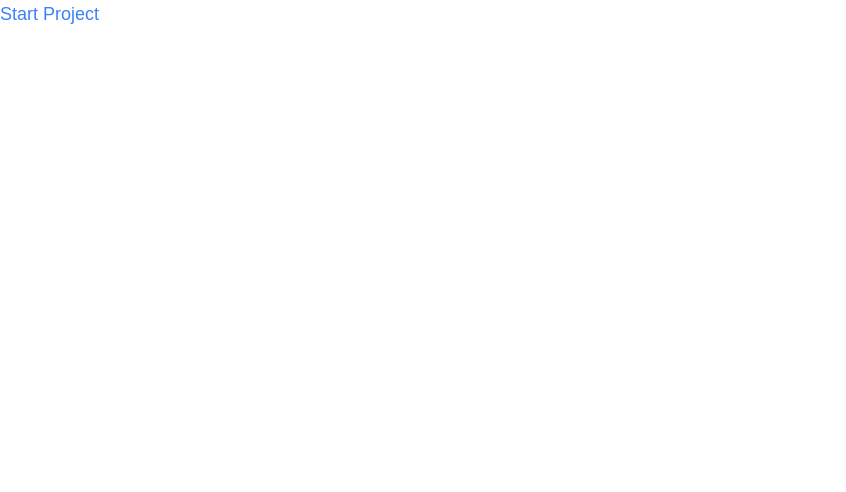
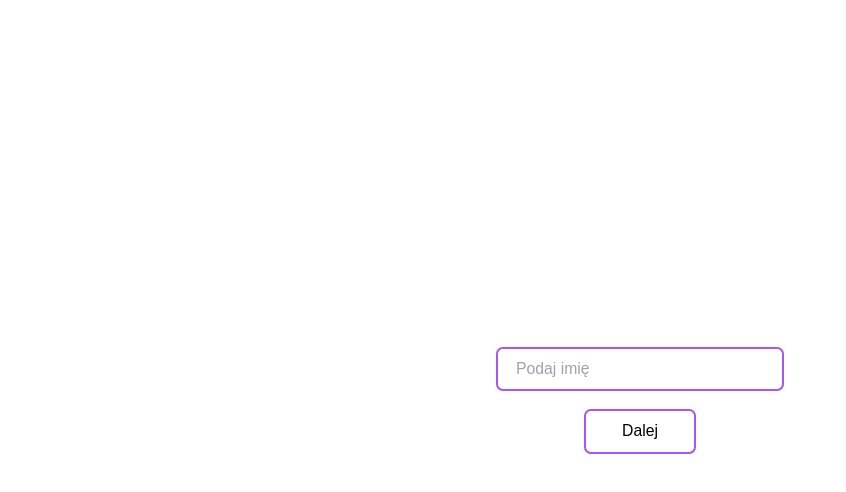
Before and after one commit to JAKUBSAJKO/Back-to-2010-NBA-Final, a React (Create React App) app: page /introduce/user in a window 1280 px wide. Shown: the top 492 px of the page, without its empty margins (0-846 px from the left). Built offline with nearby package versions, Linux system fonts and the light colour scheme.

Commit message:
[BT2010NF-001]: Create components for phase 1 like introduction, info, user, rules and start. Setup router for phase 1.

```diff
--- a/package.json
+++ b/package.json
@@ -12,6 +12,8 @@
     "@types/react-dom": "^18.0.9",
     "react": "^18.2.0",
     "react-dom": "^18.2.0",
+    "react-icons": "^4.7.1",
+    "react-router-dom": "^6.5.0",
     "react-scripts": "5.0.1",
     "typescript": "^4.9.4",
     "web-vitals": "^2.1.4"
--- a/src/App.tsx
+++ b/src/App.tsx
@@ -1,8 +1,25 @@
+import { BrowserRouter as Router, Routes, Route } from "react-router-dom";
+
+import Introduction from "./pages/Introduction";
+import { Info } from "./pages/introduce/Info";
+import { User } from "./pages/introduce/User";
+import { Roles } from "./pages/introduce/Roles";
+import { Start } from "./pages/introduce/Start";
+import { routes } from "./routes/routes";
+
 const App = () => {
   return (
-    <div className="text-blue-500">
-      <h1>Start Project</h1>
-    </div>
+    <Router>
+      <div>
+        <Routes>
+          <Route index element={<Introduction />} />
+          <Route path={routes.info} element={<Info />} />
+          <Route path={routes.user} element={<User />} />
+          <Route path={routes.roles} element={<Roles />} />
+          <Route path={routes.start} element={<Start />} />
+        </Routes>
+      </div>
+    </Router>
   );
 };
 
--- /dev/null
+++ b/src/components/UserForm/UserForm.tsx
@@ -0,0 +1,29 @@
+import { useRef } from "react";
+import { useNavigate } from "react-router-dom";
+
+export const UserForm = () => {
+  const username = useRef<HTMLInputElement>(null);
+  const navigate = useNavigate();
+
+  const handleSubmit = () => {
+    console.log(username.current?.value);
+    navigate("/introduce/roles");
+  };
+
+  return (
+    <form
+      onSubmit={handleSubmit}
+      className="max-w-xl flex flex-col justify-center items-center gap-4"
+    >
+      <input
+        ref={username}
+        type="text"
+        name="username"
+        placeholder="Podaj imię"
+        className="w-64 px-4 py-2 border-2 border-purple-500 rounded-md text-sm"
+        required
+      />
+      <button className="btn-outline">Dalej</button>
+    </form>
+  );
+};
--- a/src/index.css
+++ b/src/index.css
@@ -28,3 +28,7 @@
     display: block;
   }
 }
+
+.btn-outline {
+  @apply border-2 border-purple-500 px-8 py-2 rounded-md transition-all hover:bg-purple-500 text-sm font-medium hover:text-yellow-300;
+}
--- /dev/null
+++ b/src/pages/Introduction.tsx
@@ -0,0 +1,18 @@
+import { Link } from "react-router-dom";
+
+import Logo from "../assets/images/logo.png";
+import { routes } from "../routes/routes";
+
+export default function Introduction() {
+  return (
+    <div className="w-full h-screen flex flex-col justify-center items-center gap-8">
+      <h1 className="text-4xl font-semibold uppercase">
+        Back to 2010 NBA Final
+      </h1>
+      <img src={Logo} alt="" width={296} />
+      <Link to={routes.info} className="btn-outline">
+        Start
+      </Link>
+    </div>
+  );
+}
--- /dev/null
+++ b/src/pages/introduce/Info.tsx
@@ -0,0 +1,23 @@
+import { Link } from "react-router-dom";
+
+import { routes } from "../../routes/routes";
+
+export const Info = () => {
+  return (
+    <div className="w-full h-screen flex flex-col justify-center items-center gap-4">
+      <p className="max-w-xl border-2 border-purple-500 rounded-md p-8">
+        Cofnijmy się do roku 2010. Jesteśmy w hali Staples Center, Los Angeles,
+        Kalifornia. Finał pomiędzy Los Angeles Lakers a Boston Celtics
+        największymi drużynami tej ligi w całej historii. Stan finału 3-3, więc
+        zaraz odbędzie się decytujące starcie o puchar Larry'ego O'Briena.
+        Jesteś rezerwowym drużyny z Los Angeles. Na rozgrzewce twój kolega z
+        zespółu Metta World Peace'a doznaje kontuzji. Do pierwszej piątki trener
+        wybiera Ciebie. Twoim zadaniem jest wejść w buty Metta World Peace,
+        który zdobył wtedy 18 punktów.
+      </p>
+      <Link to={routes.user} className="btn-outline">
+        Dalej
+      </Link>
+    </div>
+  );
+};
--- /dev/null
+++ b/src/pages/introduce/Roles.tsx
@@ -0,0 +1,44 @@
+import { BsFillArrowRightSquareFill } from "react-icons/bs";
+import { GiOldMicrophone } from "react-icons/gi";
+import { Link } from "react-router-dom";
+
+import { routes } from "../../routes/routes";
+
+const rules = [
+  { text: "Quiz składa się z 10 pytań." },
+  {
+    text: "Przed każdym pytaniem decydujesz na jakie pytanie chcesz odpowiedzieć.",
+  },
+  { text: "Pytanie łatwe = 2 punkty." },
+  { text: "Pytanie trudne = 3 punkty." },
+  { text: "Zła odpowiedź = nie zdobywasz punktu." },
+  { text: "Aby wygrać mecz potrzebujesz zdobyć 18 punktów." },
+  { text: "Remis oznacza porażkę, więc musisz zdobyć 18 punktów." },
+];
+
+export const Roles = () => {
+  return (
+    <div className="w-full h-screen flex flex-col justify-center items-center gap-4">
+      <div className="max-w-2xl mx-auto flex flex-col justify-center gap-4">
+        <h1 className="text-2xl font-normal self-center">Zasady Gry</h1>
+        <div className="flex flex-col gap-1">
+          {rules.map((rule) => {
+            return (
+              <div key={rule.text} className="flex items-center">
+                <BsFillArrowRightSquareFill className="text-purple-700 text-xl mr-2" />
+                <p>{rule.text}</p>
+              </div>
+            );
+          })}
+        </div>
+        <div className="flex items-center self-start">
+          <GiOldMicrophone className="text-2xl" />
+          <p> = Komentator</p>
+        </div>
+      </div>
+      <Link to={routes.start} className="btn-outline">
+        Dalej
+      </Link>
+    </div>
+  );
+};
--- /dev/null
+++ b/src/pages/introduce/Start.tsx
@@ -0,0 +1,17 @@
+import { Link } from "react-router-dom";
+
+export const Start = () => {
+  return (
+    <div className="w-full h-screen flex flex-col justify-center items-center gap-4">
+      <p className="max-w-xl">
+        Bez twoich punktów mamy 79 - 62 dla Boston Celtics. Od Ciebie zależy czy
+        Los Angeles zdobędzie swój 16 tytuł mistrzowski. Nie zawiedź trenera,
+        kolegów z zespołu oraz swoich fanów.
+      </p>
+      <p>Jesteś gotowy(-wa)?</p>
+      <Link to="" className="btn-outline mt-4">
+        Rozpocznij mecz
+      </Link>
+    </div>
+  );
+};
--- /dev/null
+++ b/src/pages/introduce/User.tsx
@@ -0,0 +1,9 @@
+import { UserForm } from "../../components/UserForm/UserForm";
+
+export const User = () => {
+  return (
+    <div className="w-full h-screen flex flex-col justify-center items-center gap-4">
+      <UserForm />
+    </div>
+  );
+};
--- a/src/routes/routes.ts
+++ b/src/routes/routes.ts
@@ -1,3 +1,7 @@
 export const routes = {
-  start: "/",
+  root: "/",
+  info: "/introduce/info",
+  user: "/introduce/user",
+  roles: "/introduce/roles",
+  start: "/introduce/start",
 };
```
Also changed, not shown: src/assets/images/logo.png (added), 1 other file (tests, documents, lock files or other folders).
